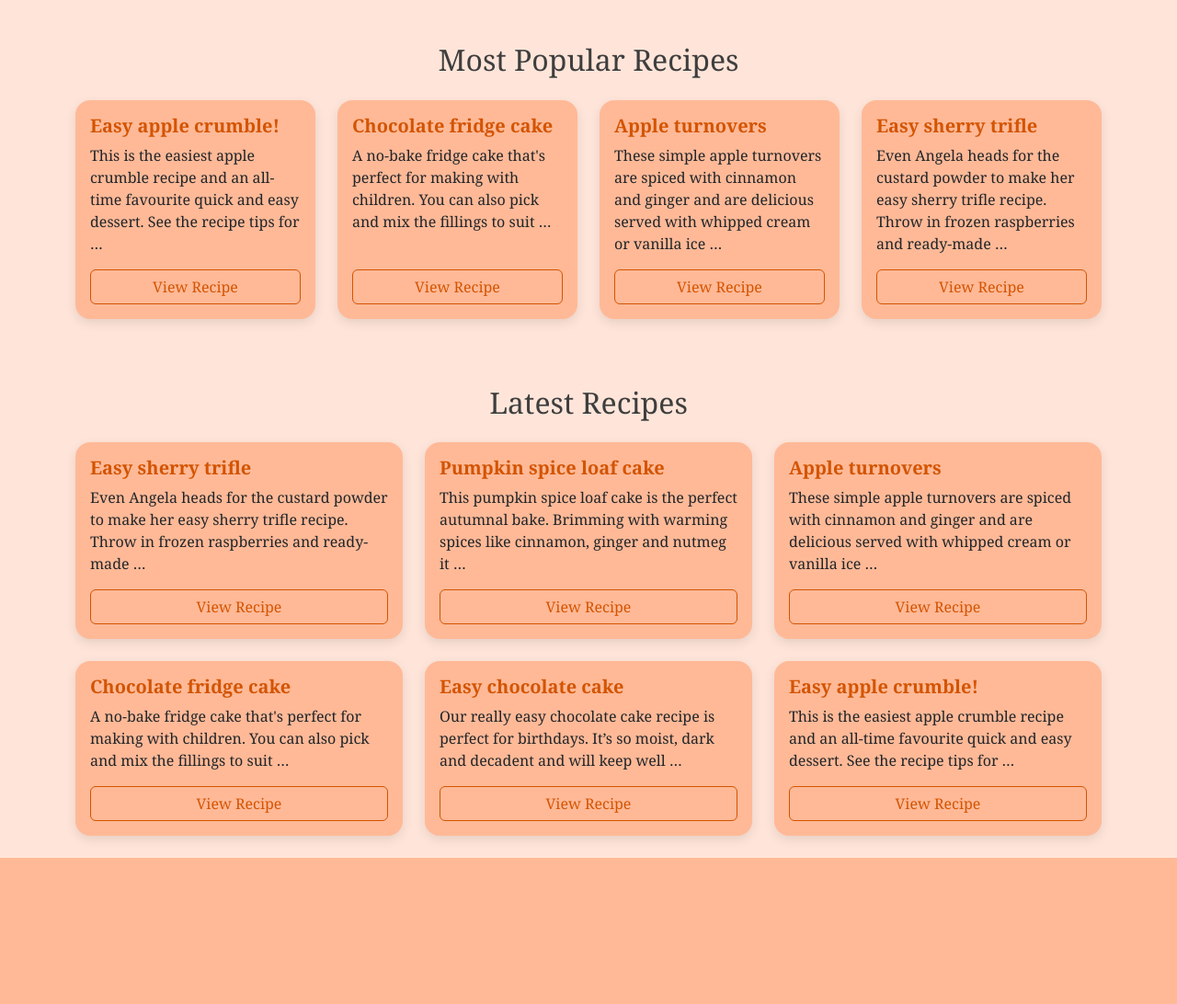
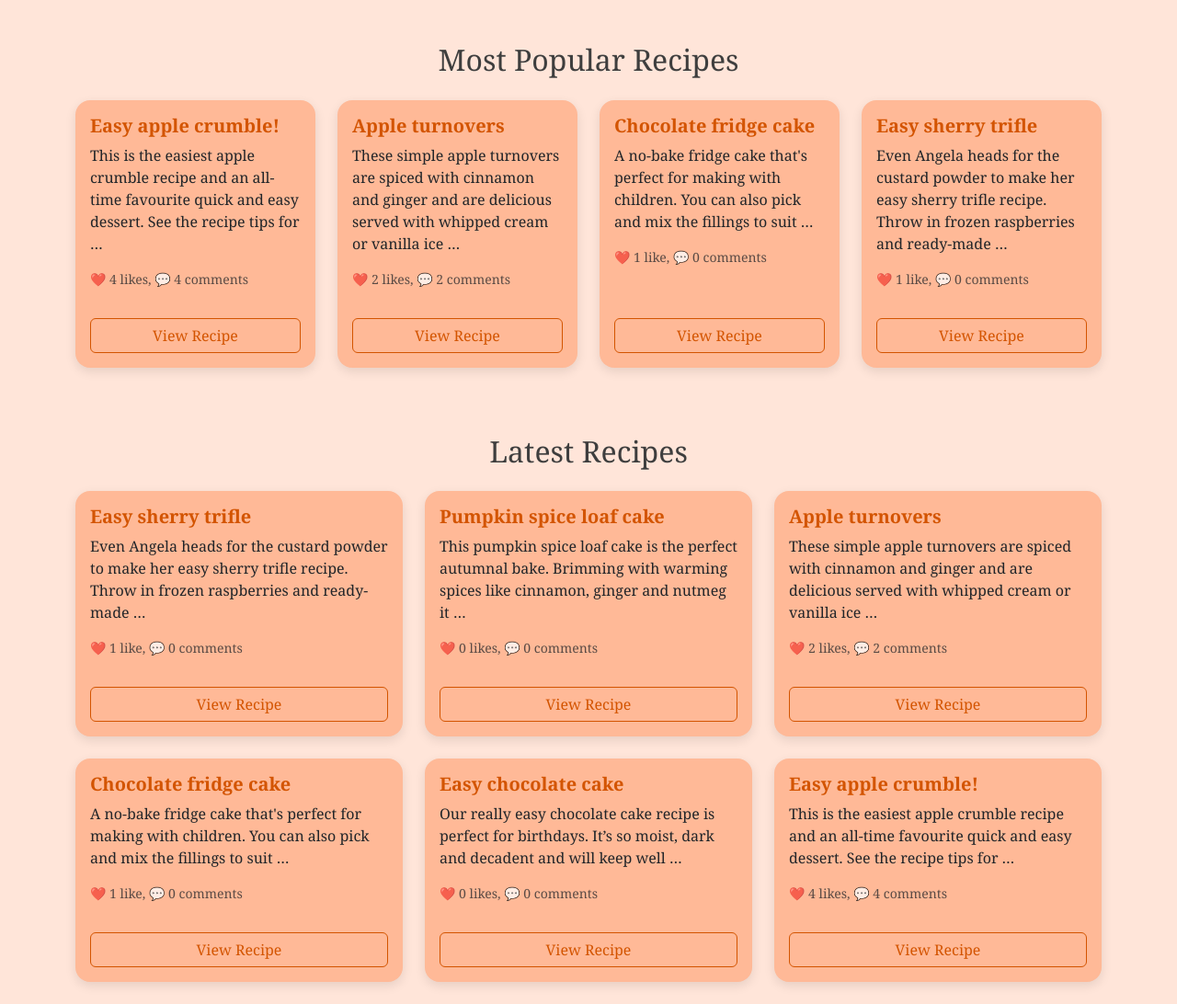
Before and after one commit to khizermalik1/dish-diary, a Django app: page / in a window 1280 px wide. Shown: the part 312-1404 px from the top of the page at 92% size. Before the commit the page ends 1245 px from the top, so only its background shows below. Run offline with Django 5.2, Linux system fonts and the light colour scheme; data comes from the database, SQL or seed files in the repository; some libraries are stand-ins or nearby versions.

Commit message:
add like and comment counts to recipe listings and enhance queryset for performance

```diff
--- a/recipes/templates/recipes/home.html
+++ b/recipes/templates/recipes/home.html
@@ -125,6 +125,10 @@
                 <div>
                   <h5 class="card-title">{{ recipe.title }}</h5>
                   <p class="card-text">{{ recipe.summary|truncatewords:20 }}</p>
+                  <p class="text-muted small mt-2">
+                    ❤️ {{ recipe.like_count }} like{{ recipe.like_count|pluralize }},
+                    💬 {{ recipe.comment_count }} comment{{ recipe.comment_count|pluralize }}
+                  </p>
                 </div>
                 <a href="{% url 'recipes:recipe_detail' slug=recipe.slug %}" class="btn btn-outline-danger mt-3">View Recipe</a>
               </div>
@@ -148,6 +152,10 @@
                 <div>
                   <h5 class="card-title">{{ recipe.title }}</h5>
                   <p class="card-text">{{ recipe.summary|truncatewords:20 }}</p>
+                  <p class="text-muted small mt-2">
+                    ❤️ {{ recipe.like_count }} like{{ recipe.like_count|pluralize }},
+                    💬 {{ recipe.comment_count }} comment{{ recipe.comment_count|pluralize }}
+                  </p>
                 </div>
                 <a href="{% url 'recipes:recipe_detail' slug=recipe.slug %}" class="btn btn-outline-danger mt-3">View Recipe</a>
                 {% if user.is_authenticated and recipe.author == user or user.is_superuser %}
--- a/recipes/views.py
+++ b/recipes/views.py
@@ -14,11 +14,15 @@
     model = Recipe
     template_name = 'recipes/home.html'
     context_object_name = 'recipes'
-    queryset = Recipe.objects.order_by('-created_at')
+    queryset = Recipe.objects.annotate(
+        comment_count=Count('comments'),
+        like_count=Count('likes')
+    ).order_by('-created_at')
 
     def get_context_data(self, **kwargs):
         context = super().get_context_data(**kwargs)
         context['popular_recipes'] = Recipe.objects.annotate(
+            comment_count=Count('comments'),
             like_count=Count('likes')
         ).order_by('-like_count')[:4]
         return context
@@ -103,5 +107,8 @@
 
 def latest_recipes(request):
     page = int(request.GET.get('page', 1))
-    recipes = Recipe.objects.order_by('-created_at')[(page-1)*10:page*10]
+    recipes = Recipe.objects.annotate(
+        comment_count=Count('comments'),
+        like_count=Count('likes')
+    ).order_by('-created_at')[(page-1)*10:page*10]
     return render(request, 'recipes/latest_recipes_chunk.html', {'recipes': recipes})
```
